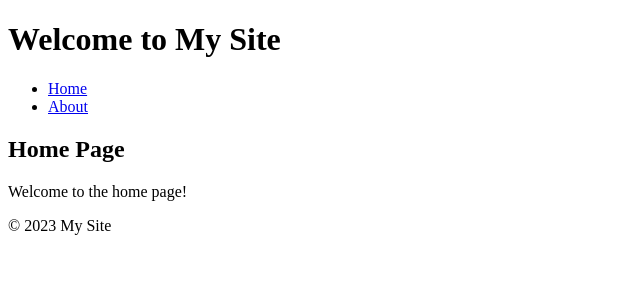
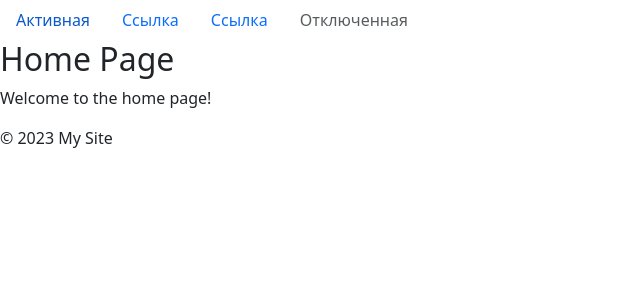
Before and after one commit to Astomaniano/Jinja_homework, a Flask app: page / in a window 1280 px wide. Shown: the top 300 px of the page, without its empty margins (0-640 px from the left). Run offline with Flask 3, Linux system fonts and the light colour scheme.

Commit message:
Update base.html

```diff
--- a/templates/base.html
+++ b/templates/base.html
@@ -4,16 +4,23 @@
     <meta charset="UTF-8">
     <meta name="viewport" content="width=device-width, initial-scale=1.0">
     <title>{% block title %}My Site{% endblock %}</title>
-</head>
+    <link href="https://cdn.jsdelivr.net/npm/bootstrap@5.3.3/dist/css/bootstrap.min.css" rel="stylesheet" integrity="sha384-QWTKZyjpPEjISv5WaRU9OFeRpok6YctnYmDr5pNlyT2bRjXh0JMhjY6hW+ALEwIH" crossorigin="anonymous"></head>
 <body>
     <header>
-        <h1>Welcome to My Site</h1>
-        <nav>
-            <ul>
-                <li><a href="/">Home</a></li>
-                <li><a href="/about">About</a></li>
-            </ul>
-        </nav>
+        <ul class="nav">
+              <li class="nav-item">
+                <a class="nav-link active" aria-current="page" href="#">Активная</a>
+              </li>
+              <li class="nav-item">
+                <a class="nav-link" href="#">Ссылка</a>
+              </li>
+              <li class="nav-item">
+                <a class="nav-link" href="#">Ссылка</a>
+              </li>
+              <li class="nav-item">
+                <a class="nav-link disabled">Отключенная</a>
+              </li>
+        </ul>
     </header>
     <main>
         {% block content %}{% endblock %}
@@ -21,5 +28,7 @@
     <footer>
         <p>© 2023 My Site</p>
     </footer>
+
+<script src="https://cdn.jsdelivr.net/npm/bootstrap@5.3.3/dist/js/bootstrap.bundle.min.js" integrity="sha384-YvpcrYf0tY3lHB60NNkmXc5s9fDVZLESaAA55NDzOxhy9GkcIdslK1eN7N6jIeHz" crossorigin="anonymous"></script>
 </body>
 </html>
```
